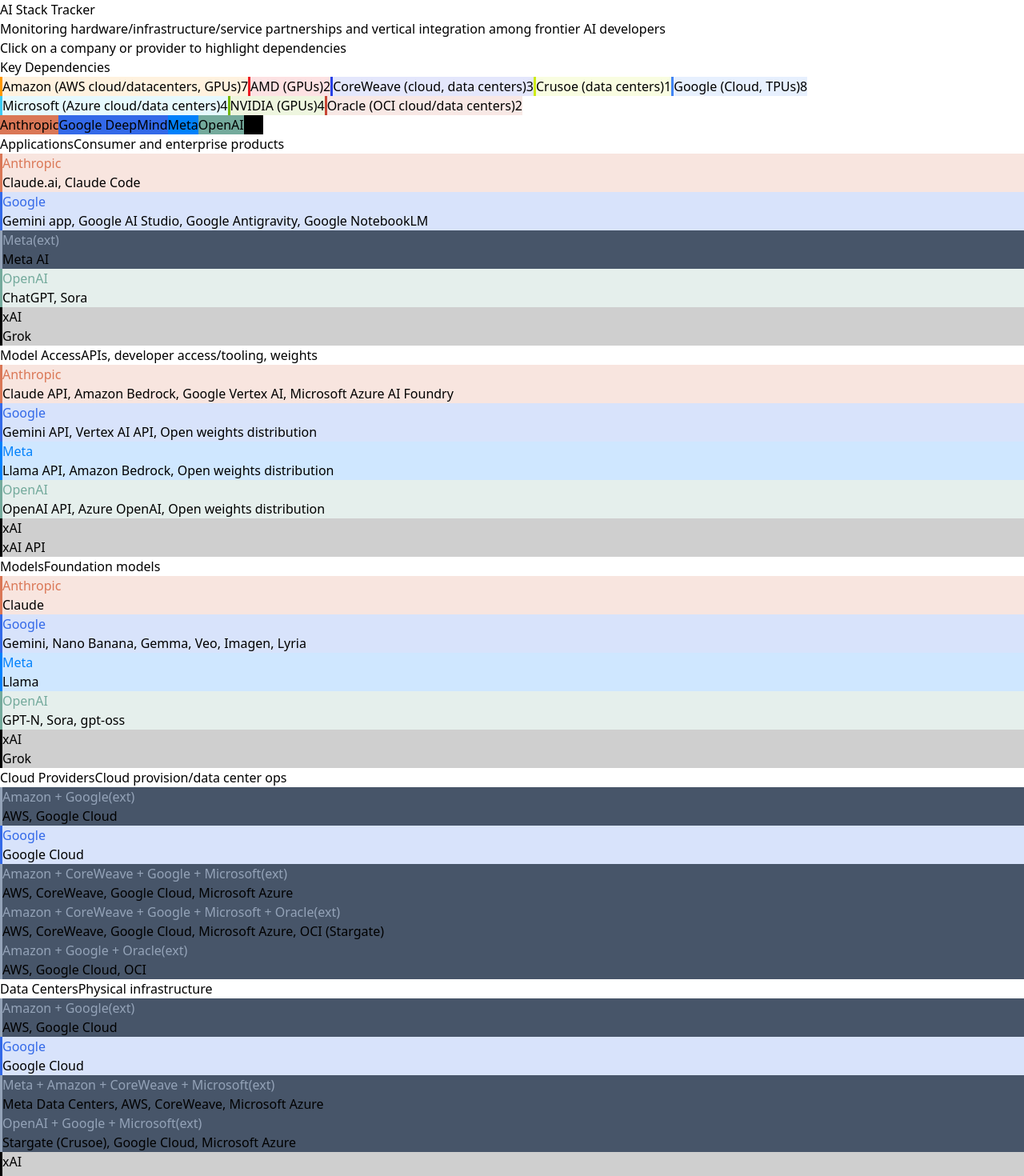
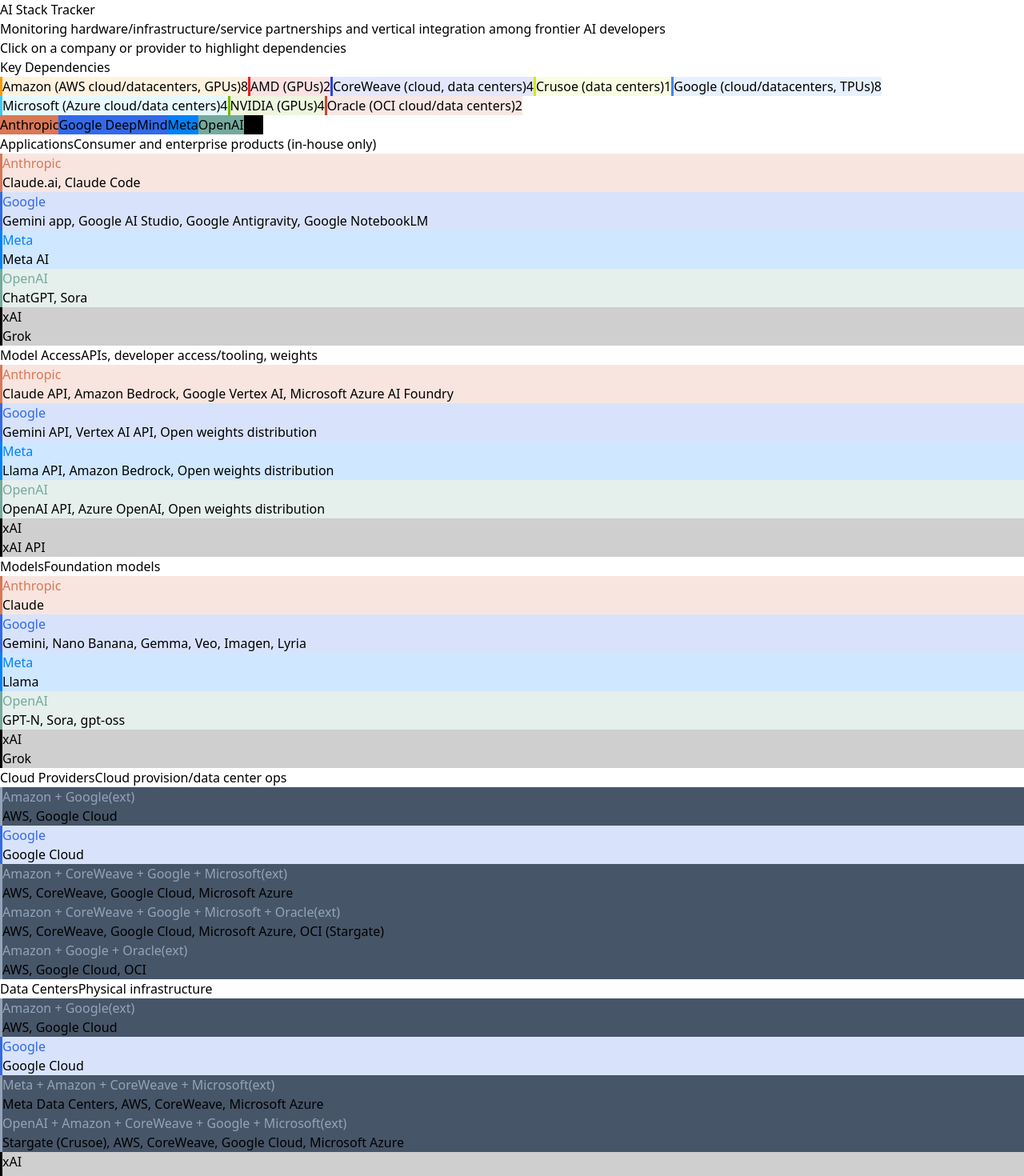
Before and after one commit to s-w-kelly/AI-Stacks, a React (Vite) app: page / in a window 1280 px wide. Shown: the top 1470 px of the page at 80% size. Built offline with nearby package versions, Linux system fonts and the light colour scheme.

Commit message:
Update dependency activations

```diff
--- a/src/data.js
+++ b/src/data.js
@@ -11,7 +11,7 @@
 // STACK LAYERS (probably won't change often)
 // -----------------------------------------------------------------------------
 export const stackLayers = [
-  { id: 'applications', name: 'Applications', description: 'Consumer and enterprise products' },
+  { id: 'applications', name: 'Applications', description: 'Consumer and enterprise products (in-house only)' },
   { id: 'api', name: 'Model Access', description: 'APIs, developer access/tooling, weights' },
   { id: 'models', name: 'Models', description: 'Foundation models' },
   { id: 'cloud', name: 'Cloud Providers', description: 'Cloud provision/data center ops' },
@@ -30,7 +30,7 @@
   { id: 'amd', name: 'AMD (GPUs)', color: '#ED1C24', type: 'chips' },
   { id: 'coreweave', name: 'CoreWeave (cloud, data centers)', color: '#2741E7', type: 'neocloud', url: null },
   { id: 'crusoe', name: 'Crusoe (data centers)', color: '#ceeb13', type: 'neocloud', url: null },
-  { id: 'google', name: 'Google (Cloud, TPUs)', color: '#4285F4', type: 'chips', url: null },
+  { id: 'google', name: 'Google (cloud/datacenters, TPUs)', color: '#4285F4', type: 'chips', url: null },
   { id: 'microsoft', name: 'Microsoft (Azure cloud/data centers)', color: '#3CCBF4', type: 'cloud', url: null },
   { id: 'nvidia', name: 'NVIDIA (GPUs)', color: '#76B900', type: 'chips', url: null },
   { id: 'oracle', name: 'Oracle (OCI cloud/data centers)', color: '#C74634', type: 'cloud', url: null },
@@ -202,7 +202,7 @@
       applications: {
         provider: 'Meta',
         providerUrl: null,
-        inHouse: false,
+        inHouse: true,
         products: [
           p('Meta AI', 'https://ai.meta.com/meta-ai/'),
         ]
@@ -301,7 +301,7 @@
         providerUrl: null,
         inHouse: false,
         products: [
-          p('AWS', 'https://openai.com/index/aws-and-openai-partnership/'),
+          p('AWS', 'https://www.aboutamazon.com/news/aws/aws-open-ai-workloads-compute-infrastructure'),
           p('CoreWeave', 'https://www.coreweave.com/news/coreweave-expands-agreement-with-openai-by-up-to-6-5b'),
           p('Google Cloud', 'https://www.reuters.com/business/retail-consumer/openai-taps-google-unprecedented-cloud-deal-despite-ai-rivalry-sources-say-2025-06-10/'),
           p('Microsoft Azure', 'https://openai.com/index/next-chapter-of-microsoft-openai-partnership/'),
@@ -310,15 +310,17 @@
         dependencies: ['amazon', 'coreweave', 'google', 'microsoft', 'oracle']
       },
       infrastructure: {
-        provider: 'OpenAI + Google + Microsoft',
+        provider: 'OpenAI + Amazon + CoreWeave + Google + Microsoft',
         providerUrl: null,
         inHouse: false,
         products: [
           p('Stargate (Crusoe)', 'https://www.bloomberg.com/news/articles/2025-10-23/openai-partner-crusoe-valued-at-10-billion-in-new-funding-round'),
+          p('AWS', 'https://www.aboutamazon.com/news/aws/aws-open-ai-workloads-compute-infrastructure'),
+          p('CoreWeave', 'https://www.coreweave.com/news/coreweave-expands-agreement-with-openai-by-up-to-6-5b'),
           p('Google Cloud', 'https://www.reuters.com/business/retail-consumer/openai-taps-google-unprecedented-cloud-deal-despite-ai-rivalry-sources-say-2025-06-10/'),
           p('Microsoft Azure', 'https://openai.com/index/next-chapter-of-microsoft-openai-partnership/'),
         ],
-        dependencies: ['crusoe', 'google', 'microsoft']
+        dependencies: ['amazon', 'coreweave', 'crusoe', 'google', 'microsoft']
       },
       chips: {
         provider: 'Google + NVIDIA + AMD (2026)',
```
